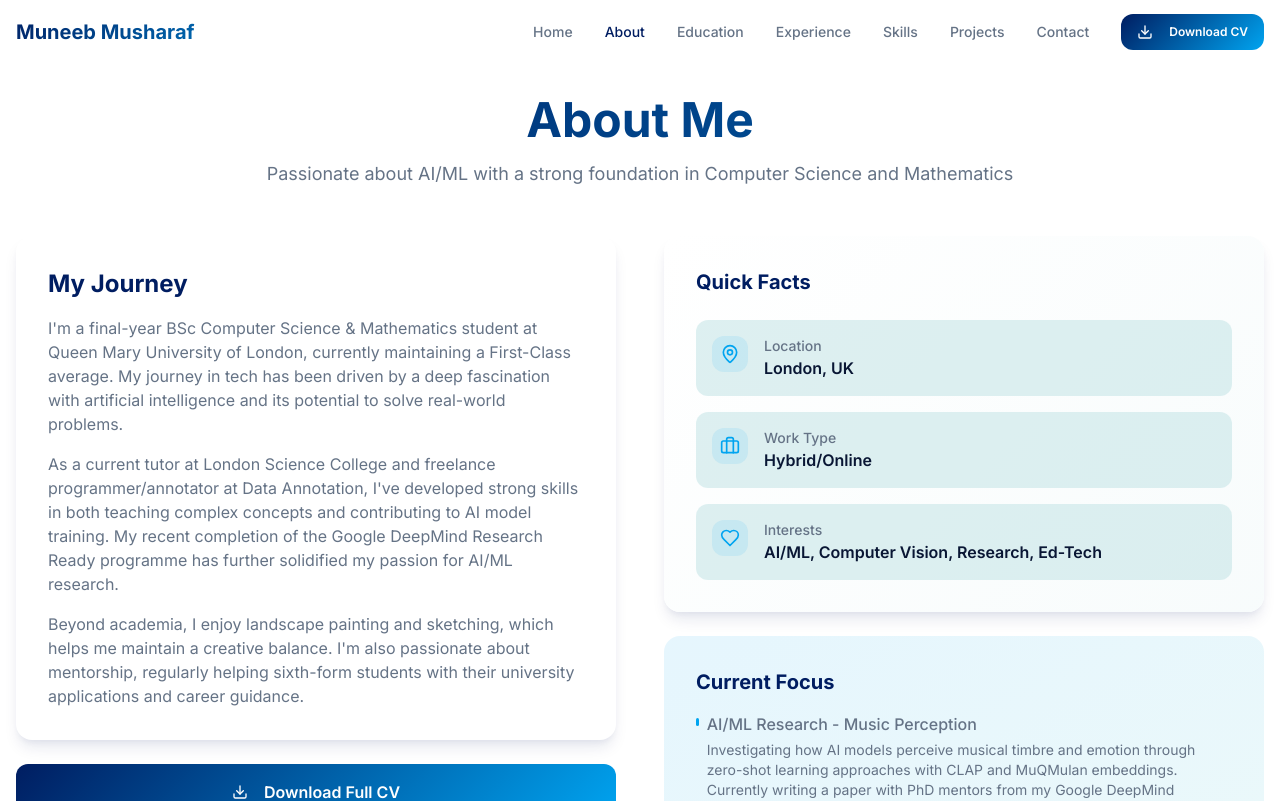
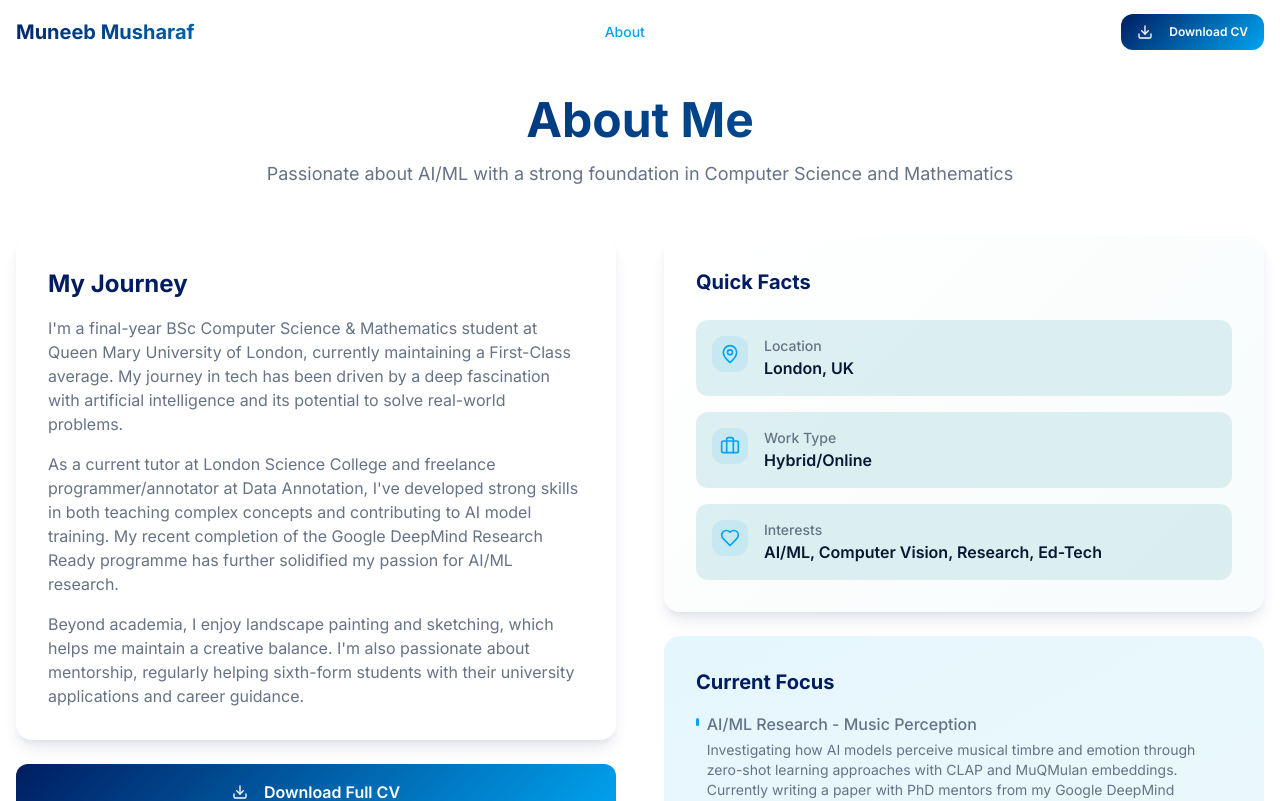
Before and after one commit to MUNEEBM05/muneeb-musharaf, a React (Vite) app: page /about in a window 1280 px wide. Shown: the top 801 px of the page. Built offline with nearby package versions, Linux system fonts and the light colour scheme.

Commit message:
Refactor: Improve text brightness
Adjust text colors to be brighter for better readability and contrast.

```diff
--- a/src/components/Navigation.tsx
+++ b/src/components/Navigation.tsx
@@ -57,8 +57,8 @@ const Navigation = () => {
                 className={cn(
                   "text-sm font-medium transition-colors link-hover",
                   isActive(item.href)
-                    ? "text-primary"
-                    : "text-muted-foreground hover:text-foreground"
+                    ? "text-accent"
+                    : "text-white/90 hover:text-white"
                 )}
               >
                 {item.label}
```
